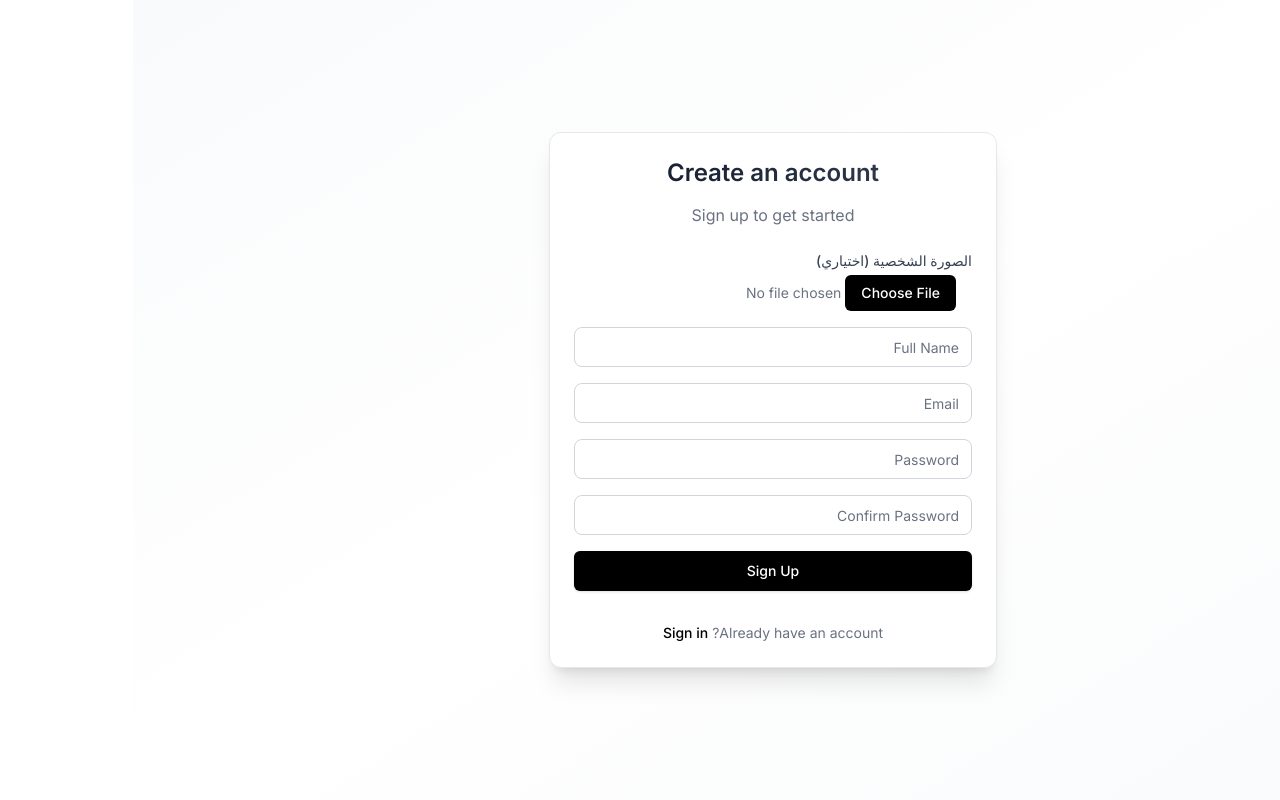
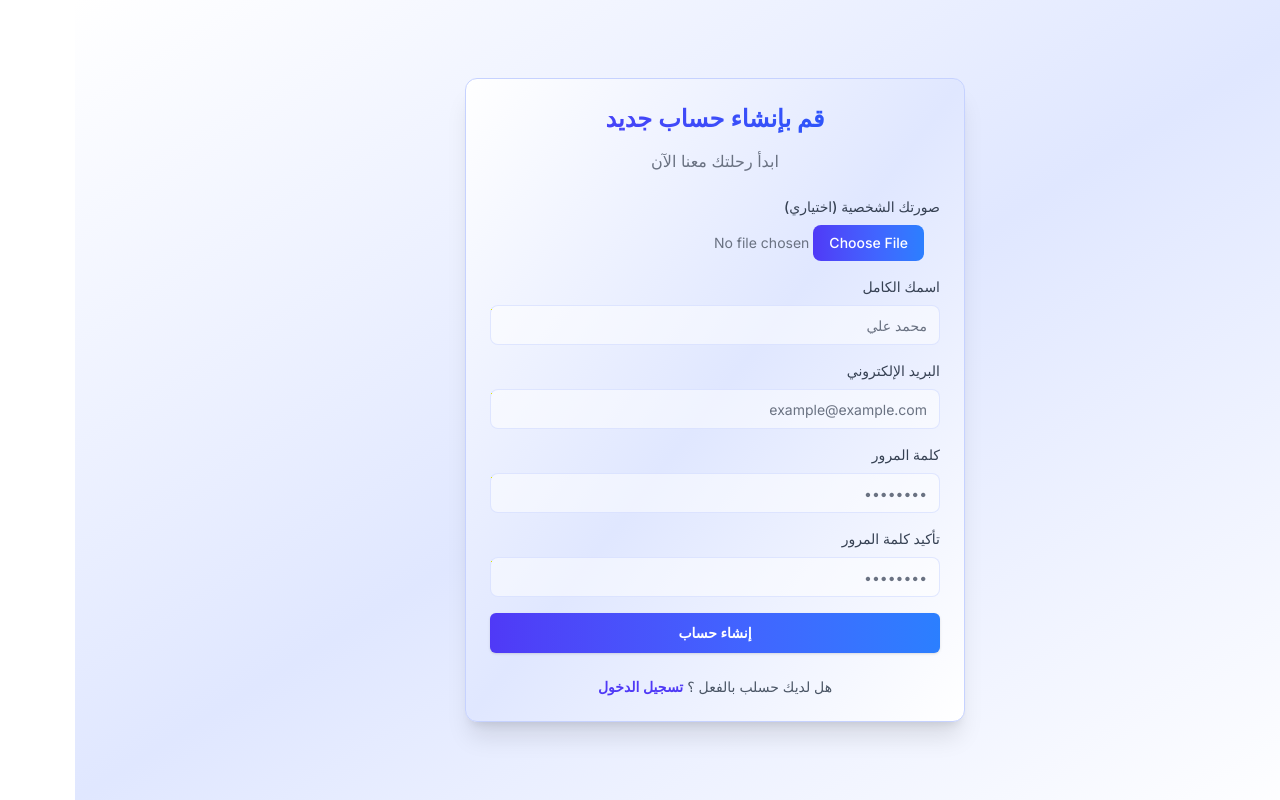
Before and after one commit to omar96163/dashboard-frontend, a Next.js app: page /register in a window 1280 px wide. Built offline with nearby package versions, Linux system fonts and the light colour scheme; no server answers.

Commit message:
make some changes in dashboard-frontend - src/app/register/page.js - src/components/ui/animated-shader-hero.jsx

```diff
--- a/src/app/login/page.js
+++ b/src/app/login/page.js
@@ -4,6 +4,7 @@ import { z } from "zod";
 import api from "@/lib/api";
 import { toast } from "sonner";
 import { useState } from "react";
+import { motion } from "motion/react";
 import { useForm } from "react-hook-form";
 import { useRouter } from "next/navigation";
 import { Input } from "@/components/ui/input";
@@ -14,10 +15,10 @@ import { formatErrorMessage } from "@/lib/errorHandler";
 import { Card, CardContent, CardHeader, CardTitle } from "@/components/ui/card";
 
 const LoginSchema = z.object({
-  email: z.string().email({ message: "Please enter a valid email" }),
+  email: z.string().email({ message: "من فضلك أدخل بريداً إلكترونياً صحيحاً" }),
   password: z
     .string()
-    .min(8, { message: "Password must be at least 8 characters" }),
+    .min(8, { message: "كلمة المرور يجب أن تكون علي الأقل 8 أحرف" }),
 });
 
 export default function LoginPage() {
@@ -62,66 +63,94 @@ export default function LoginPage() {
   };
 
   return (
-    <div className="min-h-screen flex items-center justify-center bg-linear-to-br from-gray-50 via-white to-gray-50 p-4">
-      <Card className="w-full max-w-md shadow-xl animate-fade-in">
+    <div className="min-h-screen flex items-center justify-center p-4 bg-linear-to-br via-indigo-100">
+      <motion.div
+        initial={{ opacity: 0, y: 30 }}
+        animate={{ opacity: 1, y: 0 }}
+        transition={{ duration: 0.6, ease: "easeOut" }}
+      >
+        <Card
+          className="md:w-125 shadow-xl border border-indigo-200 hover:shadow-2xl
+          hover:shadow-gray-400 transition-all duration-300 bg-linear-to-br via-indigo-100">
           <CardHeader>
-          <CardTitle className="text-2xl text-center bg-linear-to-r from-gray-900 to-gray-700 bg-clip-text text-transparent">
-            Welcome back
+            <CardTitle className="text-2xl text-center bg-linear-to-r from-indigo-600 to-blue-600 bg-clip-text text-transparent">
+              أهلاً بعودتك
             </CardTitle>
             <p className="text-center text-gray-500 mt-2">
-            Sign in to your account
+              سجل الدخول إلى حسابك
             </p>
           </CardHeader>
           <CardContent>
             <form onSubmit={handleSubmit(onSubmit)} className="space-y-4">
               <div>
+                <label className="block text-sm font-medium text-gray-700 mb-2">
+                  البريد الإلكتروني
+                </label>
                 <Input
                   {...register("email")}
-                placeholder="Email"
+                  placeholder="example@example.com"
                   type="email"
                   disabled={loading}
-                className={errors.email ? "ring-red-500 ring-1" : ""}
+                  className={`bg-white/50 border border-indigo-200/50 focus:border-indigo-500 focus:ring-indigo-500 ${errors.email ? "ring-red-500 ring-1" : ""
+                    }`}
                 />
                 {errors.email && (
-                <p className="text-sm text-red-500 mt-2">
-                  {errors.email.message}
+                  <p className="text-sm text-red-500 mt-2 flex items-center gap-1">
+                    <span>❌</span> {errors.email.message}
                   </p>
                 )}
               </div>
               <div>
+                <label className="block text-sm font-medium text-gray-700 mb-2">
+                  كلمة المرور
+                </label>
                 <Input
                   {...register("password")}
-                placeholder="Password"
+                  placeholder="••••••••"
                   type="password"
                   disabled={loading}
-                className={errors.password ? "ring-red-500 ring-1" : ""}
+                  className={`bg-white/50 border border-indigo-200/50 focus:border-indigo-500 focus:ring-indigo-500 ${errors.password ? "ring-red-500 ring-1" : ""
+                    }`}
                 />
                 {errors.password && (
-                <p className="text-sm text-red-500 mt-1">
-                  {errors.password.message}
+                  <p className="text-sm text-red-500 mt-2 flex items-center gap-1">
+                    <span>❌</span> {errors.password.message}
                   </p>
                 )}
               </div>
+              <motion.div
+                whileHover={{ scale: 1.02 }}
+                whileTap={{ scale: 0.98 }}
+              >
                 <Button
                   type="submit"
-              className="w-full cursor-pointer"
+                  className="w-full cursor-pointer bg-linear-to-r from-indigo-600 to-blue-500 hover:from-indigo-700 hover:to-blue-600 text-white font-semibold shadow-lg hover:shadow-xl transition-all duration-300 py-2"
                   disabled={loading}
                 >
-              {loading ? "Signing in..." : "Sign In"}
+                  {loading ? (
+                    <span className="flex items-center justify-center gap-2">
+                      <span className="inline-block animate-spin">⏳</span>
+                      جاري تسجيل الدخول...
+                    </span>
+                  ) : (
+                    "تسجيل الدخول"
+                  )}
                 </Button>
-            <p className="text-center text-sm text-gray-500 mt-4">
-              Do you have an account?{" "}
+              </motion.div>
+              <p className="text-center text-sm text-gray-600 mt-6">
+              ليس لديك حساب ؟ {""}
                 <button
                   type="button"
                   onClick={() => router.push("/register")}
-                className="text-black font-medium hover:underline"
+                  className="text-indigo-600 font-semibold hover:text-indigo-700 hover:underline transition-colors cursor-pointer"
                 >
-                Sign up
+                  إنشاء حساب جديد
                 </button>
               </p>
             </form>
           </CardContent>
         </Card>
+      </motion.div>
     </div>
   );
 }
--- a/src/app/register/page.js
+++ b/src/app/register/page.js
@@ -4,6 +4,7 @@ import { z } from "zod";
 import api from "@/lib/api";
 import { toast } from "sonner";
 import { useState } from "react";
+import { motion } from "motion/react";
 import { useForm } from "react-hook-form";
 import { useRouter } from "next/navigation";
 import { Input } from "@/components/ui/input";
@@ -15,17 +16,17 @@ import { Card, CardContent, CardHeader, CardTitle } from "@/components/ui/card";
 
 const RegisterSchema = z
   .object({
-    name: z.string().min(2, { message: "Name must be at least 2 characters" }),
-    email: z.string().email({ message: "Please enter a valid email" }),
+    name: z.string().min(2, { message: "يجب أن يكون الإسم مكون من حرفين علي الأقل" }),
+    email: z.string().email({ message: "من فضلك أدخل بريداً إلكترونياً صحيحاً" }),
     password: z
       .string()
-      .min(8, { message: "Password must be at least 8 characters" }),
+      .min(8, { message: "يجب أن تكون كلمة المرور مكونة من 8 أحرف علي الاأقل" }),
     confirmPassword: z
       .string()
-      .min(8, { message: "Please confirm your password" }),
+      .min(8, { message: "من فضلك أكد كلمة المرور" }),
   })
   .refine((data) => data.password === data.confirmPassword, {
-    message: "Passwords don't match",
+    message: "كلمت المرور غير متطابقتين",
     path: ["confirmPassword"],
   });
 
@@ -87,106 +88,142 @@ export default function RegisterPage() {
   };
 
   return (
-    <div className="min-h-screen flex items-center justify-center bg-linear-to-br from-gray-50 via-white to-gray-50 p-4">
-      <Card className="w-full max-w-md shadow-xl animate-fade-in">
+    <div className="min-h-screen flex items-center justify-center p-4 bg-linear-to-br via-indigo-100">
+      <motion.div
+        initial={{ opacity: 0, y: 30 }}
+        animate={{ opacity: 1, y: 0 }}
+        transition={{ duration: 0.6, ease: "easeOut" }}
+      >
+        <Card
+          className="md:w-125 shadow-xl border border-indigo-200 bg-linear-to-br via-indigo-100
+          hover:shadow-2xl hover:shadow-gray-400 transition-all duration-300">
           <CardHeader>
-          <CardTitle className="text-2xl text-center bg-linear-to-r from-gray-900 to-gray-700 bg-clip-text text-transparent">
-            Create an account
+            <CardTitle className="text-2xl text-center bg-linear-to-r from-indigo-600 to-blue-600 bg-clip-text text-transparent">
+              قم بإنشاء حساب جديد
             </CardTitle>
             <p className="text-center text-gray-500 mt-2">
-            Sign up to get started
+              ابدأ رحلتك معنا الآن
             </p>
           </CardHeader>
           <CardContent>
             <form onSubmit={handleSubmit(onSubmit)} className="space-y-4">
               <div>
-              <label className="block text-sm font-medium text-gray-700 mb-1">
-                الصورة الشخصية (اختياري)
+                <label className="block text-sm font-medium text-gray-700 mb-2">
+                  صورتك الشخصية (اختياري)
                 </label>
                 <input
                   type="file"
                   accept="image/*"
                   onChange={(e) => setAvatarFile(e.target.files[0])}
                   disabled={loading}
-                className="block w-full text-sm text-gray-500 file:mr-4 file:py-2 file:px-4 file:rounded-md file:border-0 file:text-sm file:font-medium file:bg-black file:text-white hover:file:bg-gray-800 disabled:opacity-50"
+                  className="block w-full text-sm text-gray-500 file:mr-4 file:py-2 file:px-4 file:rounded-lg file:border-0 file:text-sm file:font-medium file:bg-linear-to-r file:from-indigo-600 file:to-blue-500 file:text-white hover:file:from-indigo-700 hover:file:to-blue-600 disabled:opacity-50 transition-all"
                 />
               </div>
               <div>
+                <label className="block text-sm font-medium text-gray-700 mb-2">
+                  اسمك الكامل
+                </label>
                 <Input
                   {...register("name")}
-                placeholder="Full Name"
+                  placeholder="محمد علي"
                   type="text"
                   disabled={loading}
-                className={errors.name ? "ring-red-500 ring-1" : ""}
+                  className={`bg-white/50 border border-indigo-200/50 focus:border-indigo-500 focus:ring-indigo-500 ${errors.name ? "ring-red-500 ring-1" : ""
+                    }`}
                 />
                 {errors.name && (
-                <p className="text-sm text-red-500 mt-2">
-                  {errors.name.message}
+                  <p className="text-sm text-red-500 mt-2 flex items-center gap-1">
+                    <span>❌</span> {errors.name.message}
                   </p>
                 )}
               </div>
               <div>
+                <label className="block text-sm font-medium text-gray-700 mb-2">
+                  البريد الإلكتروني
+                </label>
                 <Input
                   {...register("email")}
-                placeholder="Email"
+                  placeholder="example@example.com"
                   type="email"
                   disabled={loading}
-                className={errors.email ? "ring-red-500 ring-1" : ""}
+                  className={`bg-white/50 border border-indigo-200/50 focus:border-indigo-500 focus:ring-indigo-500 ${errors.email ? "ring-red-500 ring-1" : ""
+                    }`}
                 />
                 {errors.email && (
-                <p className="text-sm text-red-500 mt-2">
-                  {errors.email.message}
+                  <p className="text-sm text-red-500 mt-2 flex items-center gap-1">
+                    <span>❌</span> {errors.email.message}
                   </p>
                 )}
               </div>
               <div>
+                <label className="block text-sm font-medium text-gray-700 mb-2">
+                  كلمة المرور
+                </label>
                 <Input
                   {...register("password")}
-                placeholder="Password"
+                  placeholder="••••••••"
                   type="password"
                   disabled={loading}
-                className={errors.password ? "ring-red-500 ring-1" : ""}
+                  className={`bg-white/50 border border-indigo-200/50 focus:border-indigo-500 focus:ring-indigo-500 ${errors.password ? "ring-red-500 ring-1" : ""
+                    }`}
                 />
                 {errors.password && (
-                <p className="text-sm text-red-500 mt-1">
-                  {errors.password.message}
+                  <p className="text-sm text-red-500 mt-2 flex items-center gap-1">
+                    <span>❌</span> {errors.password.message}
                   </p>
                 )}
               </div>
               <div>
+                <label className="block text-sm font-medium text-gray-700 mb-2">
+                  تأكيد كلمة المرور
+                </label>
                 <Input
                   {...register("confirmPassword")}
-                placeholder="Confirm Password"
+                  placeholder="••••••••"
                   type="password"
                   disabled={loading}
-                className={errors.confirmPassword ? "ring-red-500 ring-1" : ""}
+                  className={`bg-white/50 border border-indigo-200/50 focus:border-indigo-500 focus:ring-indigo-500 ${errors.confirmPassword ? "ring-red-500 ring-1" : ""
+                    }`}
                 />
                 {errors.confirmPassword && (
-                <p className="text-sm text-red-500 mt-1">
-                  {errors.confirmPassword.message}
+                  <p className="text-sm text-red-500 mt-2 flex items-center gap-1">
+                    <span>❌</span> {errors.confirmPassword.message}
                   </p>
                 )}
               </div>
+              <motion.div
+                whileHover={{ scale: 1.02 }}
+                whileTap={{ scale: 0.98 }}
+              >
                 <Button
                   type="submit"
-              className="w-full cursor-pointer"
+                  className="w-full cursor-pointer bg-linear-to-r from-indigo-600 to-blue-500 hover:from-indigo-700 hover:to-blue-600 text-white font-semibold shadow-lg hover:shadow-xl transition-all duration-300 py-2"
                   disabled={loading}
                 >
-              {loading ? "Creating account..." : "Sign Up"}
+                  {loading ? (
+                    <span className="flex items-center justify-center gap-2">
+                      <span className="inline-block animate-spin">⏳</span>
+                      جاري إنشاء الحساب...
+                    </span>
+                  ) : (
+                    "إنشاء حساب"
+                  )}
                 </Button>
-            <p className="text-center text-sm text-gray-500 mt-4">
-              Already have an account?{" "}
+              </motion.div>
+              <p className="text-center text-sm text-gray-600 mt-6">
+                هل لديك حسلب بالفعل ؟ {""}
                 <button
                   type="button"
                   onClick={() => router.push("/login")}
-                className="text-black font-medium hover:underline"
+                  className="text-indigo-600 font-semibold hover:text-indigo-700 hover:underline transition-colors cursor-pointer"
                 >
-                Sign in
+                  تسجيل الدخول
                 </button>
               </p>
             </form>
           </CardContent>
         </Card>
+      </motion.div>
     </div>
   );
 }
--- a/src/components/ui/animated-shader-hero.jsx
+++ b/src/components/ui/animated-shader-hero.jsx
@@ -455,9 +455,7 @@ const Hero = ({ trustBadge, headline, subtitle, buttons, className = "" }) => {
     >
       <style dangerouslySetInnerHTML={{ __html: animationStyles }} />
 
-      <canvas
-      ref={canvasRef}
-      />
+      <canvas ref={canvasRef} />
 
       {/* Hero Content Overlay */}
       <div className="absolute inset-0 z-10 flex flex-col items-center justify-center text-white">
```
Lines whose indentation alone changed are shown as unchanged.
